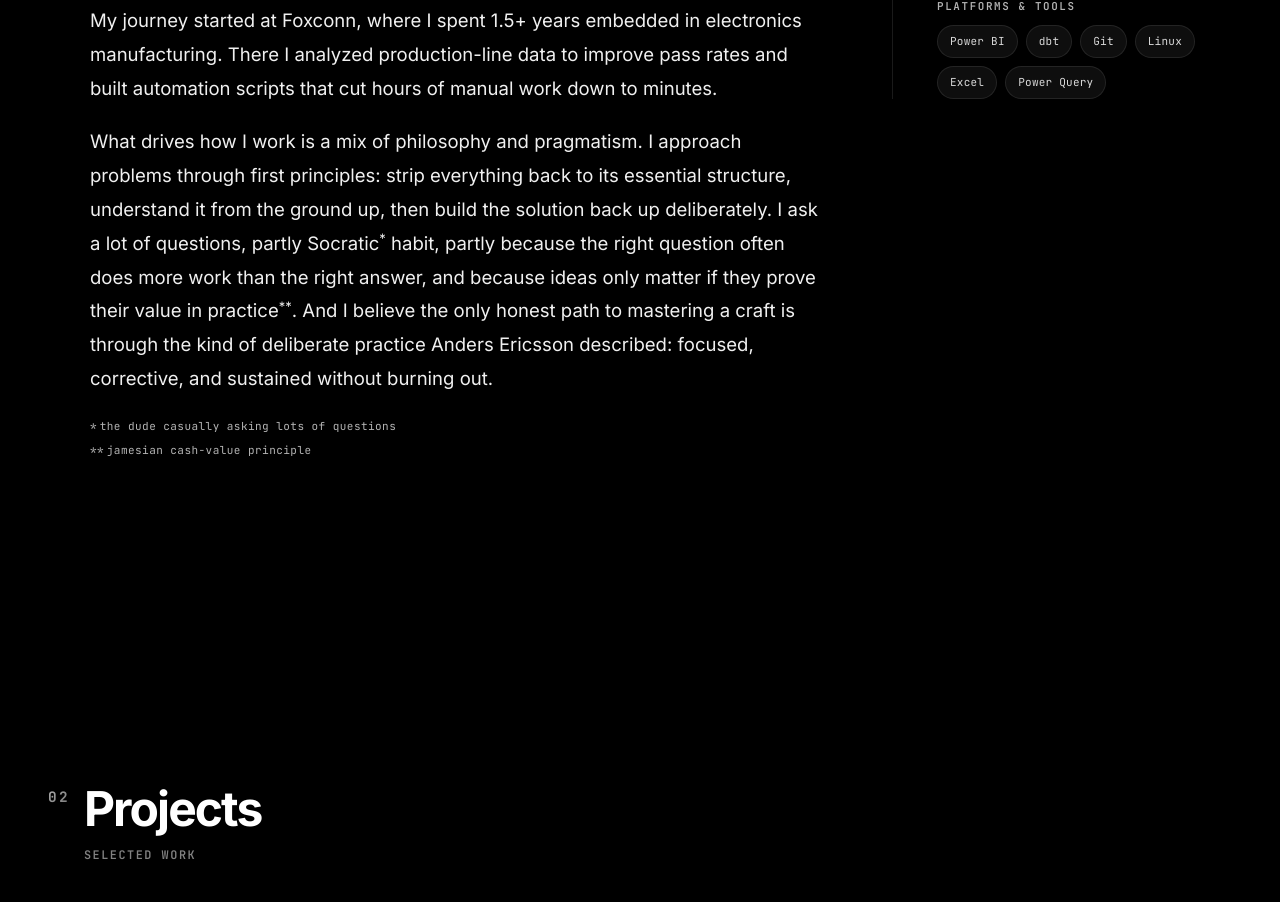
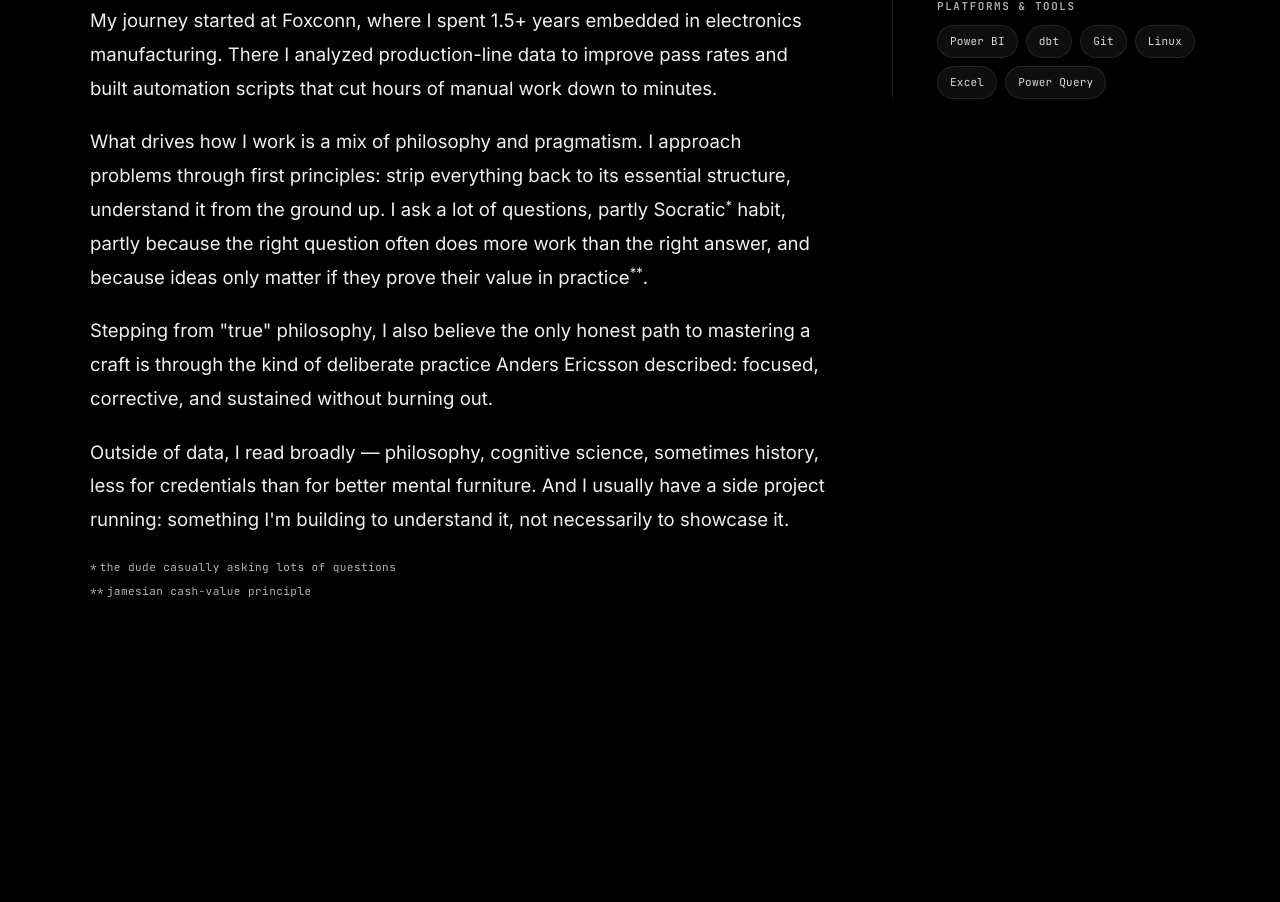
Before and after one commit to zxc0dev/portfolio-next1, a Next.js app: page / in a window 1280 px wide. Shown: the part 1240-2142 px from the top of the page. Built offline with nearby package versions, Linux system fonts and the light colour scheme.

Commit message:
feat: enhance AboutSection content with additional insights and improve Reveal component behavior

```diff
--- a/components/about-section.tsx
+++ b/components/about-section.tsx
@@ -72,13 +72,25 @@ export function AboutSection() {
                 <p>
                   What drives how I work is a mix of philosophy and pragmatism. I approach problems
                   through first principles: strip everything back to its essential structure,
-                  understand it from the ground up, then build the solution back up deliberately.
+                  understand it from the ground up.
                   I ask a lot of questions, partly Socratic<sup className="text-[0.7em]">*</sup>{' '}
                   habit, partly because the right question often does more work than the right
                   answer, and because ideas only matter if they prove their value in
-                  practice<sup className="text-[0.7em]">**</sup>. And I believe the only honest
+                  practice<sup className="text-[0.7em]">**</sup>.
+                </p>
+              </Reveal>
+              <Reveal delay={0.16}>
+                <p>
+                  Stepping from "true" philosophy, I also believe the only honest
                   path to mastering a craft is through the kind of deliberate practice Anders
                   Ericsson described: focused, corrective, and sustained without burning out.
+                </p>
+              </Reveal>
+              <Reveal delay={0.16}>
+                <p>
+                  Outside of data, I read broadly — philosophy, cognitive science, sometimes history, less for credentials
+                  than for better mental furniture. And I usually have a side project running:
+                  something I'm building to understand it, not necessarily to showcase it.
                 </p>
               </Reveal>
               <Reveal delay={0.16}>
--- a/lib/fonts.ts
+++ b/lib/fonts.ts
@@ -2,14 +2,14 @@ import { Inter, JetBrains_Mono } from 'next/font/google'
 
 export const inter = Inter({
   subsets: ['latin'],
-  display: 'block',
+  display: 'swap',
   variable: '--font-inter',
   weight: ['300', '400', '500', '600', '700', '800'],
 })
 
 export const jetbrainsMono = JetBrains_Mono({
   subsets: ['latin'],
-  display: 'block',
+  display: 'swap',
   variable: '--font-jetbrains-mono',
   weight: ['400', '500', '600', '700'],
 })
```
